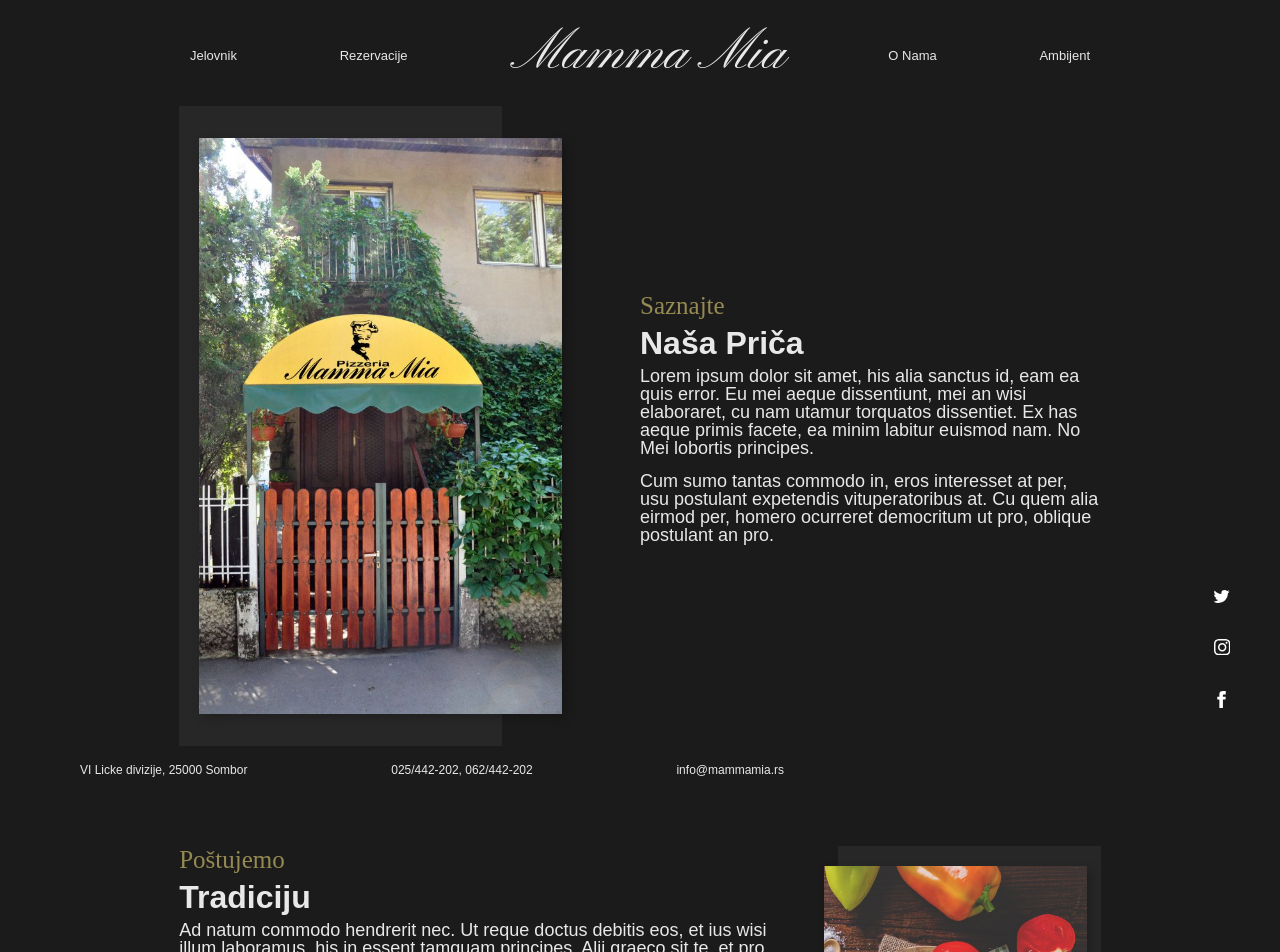
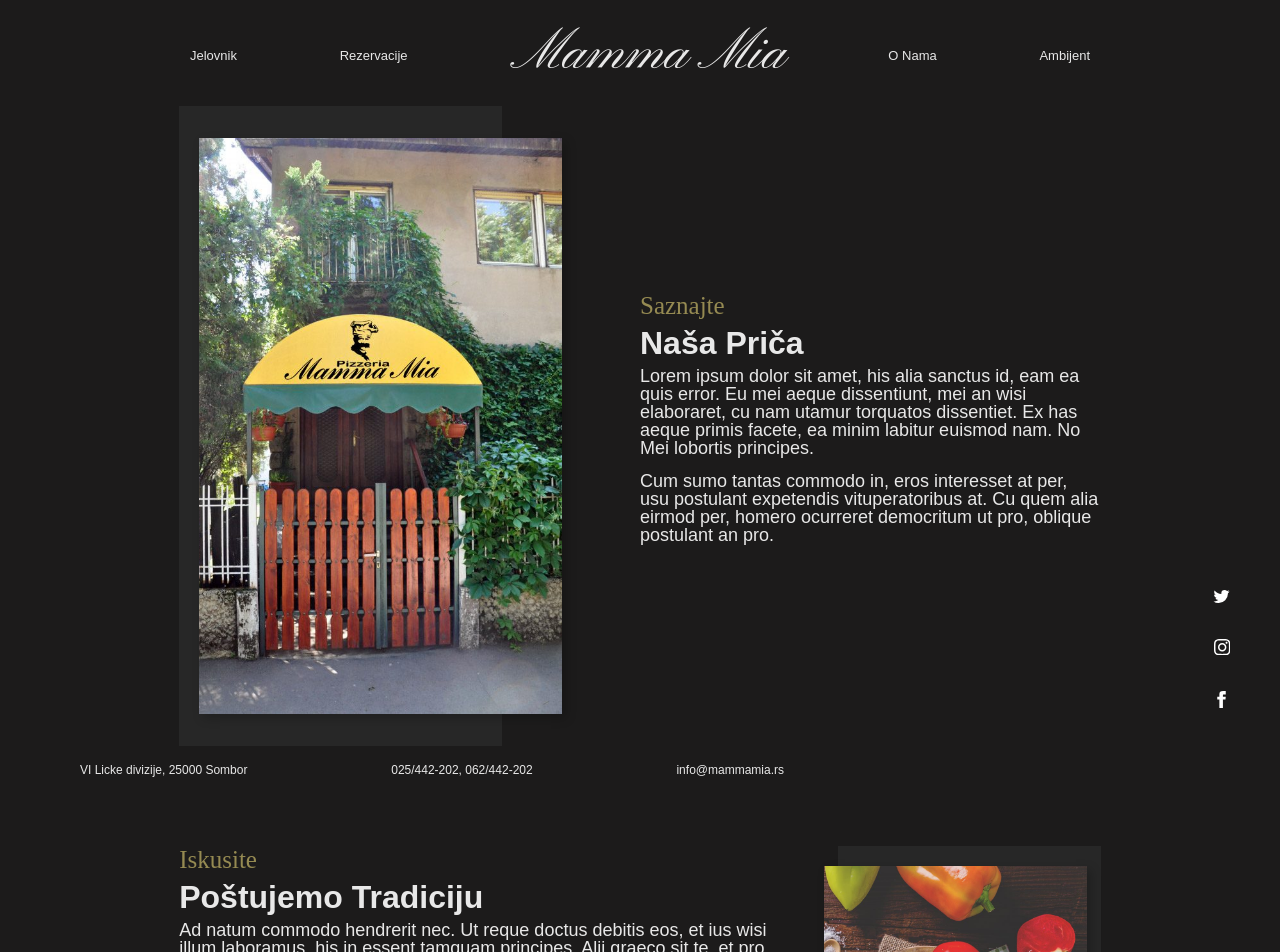
Before and after one commit to RastkoD/Mamma-Mia_Website, a React (Create React App) app: page /ourstory in a window 1280 px wide. Shown: the top 952 px of the page. Built offline with nearby package versions, Linux system fonts and the light colour scheme.

Commit message:
Update Tradition2.js

```diff
--- a/src/Pages/OurStory/Tradition2.js
+++ b/src/Pages/OurStory/Tradition2.js
@@ -9,9 +9,9 @@
       </div>
 
       <div className='Story-Tradition-TextWrap' id='Story-Tradition-TextWrap'>
-        <h5 className='Story-Tradition-Header'>Poštujemo</h5>
+        <h5 className='Story-Tradition-Header'>Iskusite</h5>
         <h3 className='Story-Tradition-Title' id='Story-Tradition-Title'>
-          Tradiciju
+          Poštujemo Tradiciju
         </h3>
         <p className='Story-Tradition-Text' id='Story-Tradition-Text'>
           Ad natum commodo hendrerit nec. Ut reque doctus debitis eos, et ius
```
